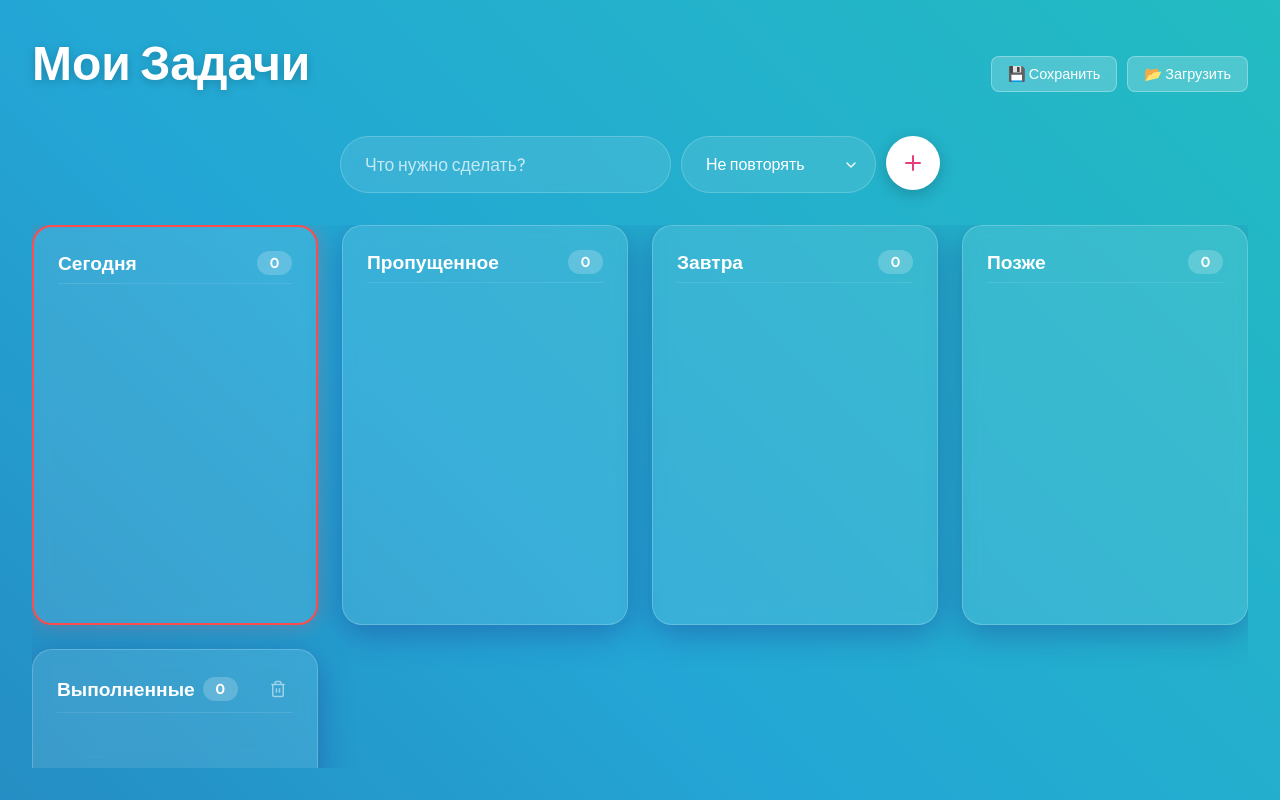
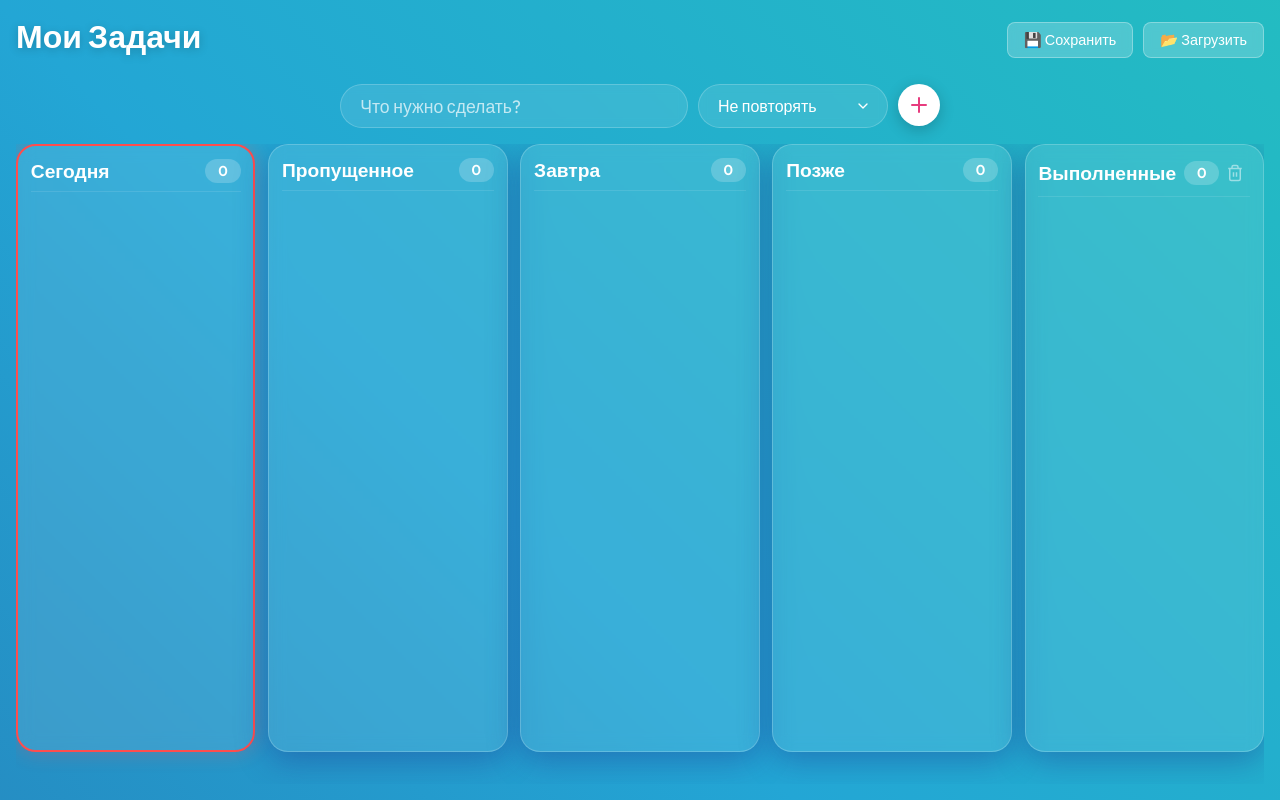
Before and after one commit to ravenodessa/Antigravity, a plain HTML site: page index.html in a window 1280 px wide. Drawn offline with Linux system fonts and the light colour scheme.

Commit message:
compact widgets

```diff
--- a/style.css
+++ b/style.css
@@ -49,20 +49,20 @@
 .app-container {
     max-width: 1400px;
     margin: 0 auto;
-    padding: 2rem;
+    padding: 1rem;
     height: 100vh;
     display: flex;
     flex-direction: column;
 }
 
 header {
-    margin-bottom: 2rem;
+    margin-bottom: 1rem;
     text-align: center;
 }
 
 header h1 {
-    font-size: 3rem;
-    margin-bottom: 1.5rem;
+    font-size: 2rem;
+    margin-bottom: 0.5rem;
     text-shadow: 0 2px 10px rgba(0, 0, 0, 0.2);
     font-weight: 600;
 }
@@ -105,7 +105,7 @@
 
 #taskInput {
     flex: 1;
-    padding: 1rem 1.5rem;
+    padding: 0.6rem 1.2rem;
     border-radius: 50px;
     border: 1px solid var(--glass-border);
     background: var(--glass-bg);
@@ -127,7 +127,7 @@
 }
 
 #recurrenceSelect {
-    padding: 1rem 1.5rem;
+    padding: 0.6rem 1.2rem;
     border-radius: 50px;
     border: 1px solid var(--glass-border);
     background: var(--glass-bg);
@@ -159,8 +159,8 @@
 }
 
 #addTaskBtn {
-    width: 54px;
-    height: 54px;
+    width: 42px;
+    height: 42px;
     border-radius: 50%;
     border: none;
     background: white;
@@ -179,8 +179,8 @@
 
 .board {
     display: grid;
-    grid-template-columns: repeat(auto-fit, minmax(280px, 1fr));
-    gap: 1.5rem;
+    grid-template-columns: repeat(auto-fit, minmax(220px, 1fr));
+    gap: 0.8rem;
     flex: 1;
     overflow-y: auto;
     padding-bottom: 2rem;
@@ -192,11 +192,11 @@
     -webkit-backdrop-filter: blur(8px);
     border-radius: 20px;
     border: 1px solid var(--glass-border);
-    padding: 1.5rem;
+    padding: 0.8rem;
     display: flex;
     flex-direction: column;
     height: 100%;
-    min-height: 400px;
+    min-height: 200px;
     box-shadow: var(--glass-shadow);
     transition: transform 0.3s ease;
 }
@@ -214,7 +214,7 @@
     display: flex;
     justify-content: space-between;
     align-items: center;
-    margin-bottom: 1.5rem;
+    margin-bottom: 0.8rem;
     padding-bottom: 0.5rem;
     border-bottom: 1px solid rgba(255, 255, 255, 0.1);
 }
@@ -242,7 +242,7 @@
 
 .task-card {
     background: var(--card-bg);
-    padding: 1rem;
+    padding: 0.6rem;
     border-radius: 12px;
     cursor: grab;
     transition: all 0.2s ease;
```
